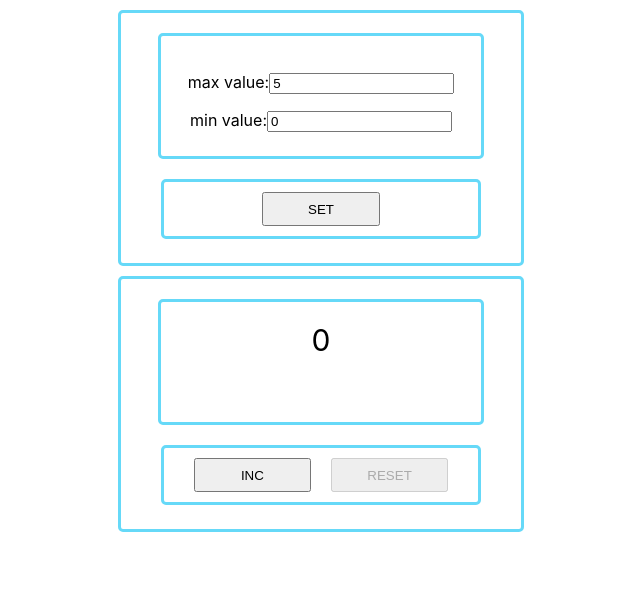
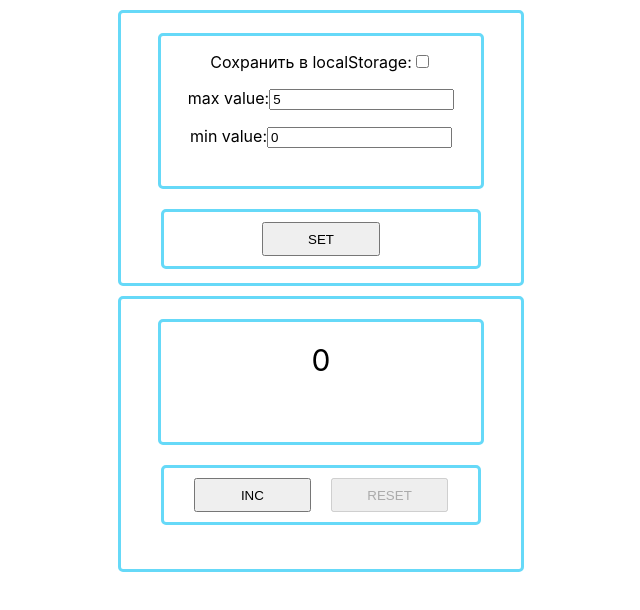
Before and after one commit to grok88/Counter, a React (Create React App) app: page / in a window 1280 px wide. Shown: the top 610 px of the page, without its empty margins (319-959 px from the left). Built offline with nearby package versions, Linux system fonts and the light colour scheme.

Commit message:
Add checkbox with localStorage

```diff
--- a/src/App.css
+++ b/src/App.css
@@ -1,6 +1,6 @@
 .counterBlock{
   width: 400px;
-  height: 250px;
+  height: 270px;
   margin: 10px auto;
   border: 3px solid #66D9F8;
   border-radius: 5px;
@@ -28,11 +28,11 @@
 .inputBlock{
   margin: 20px auto;
   width: 80%;
-  height: 100px;
+  height: 150px;
   border: 3px solid #66D9F8;
   border-radius: 5px;
   text-align: center;
-  padding-top: 20px;
+  /*padding-top: 20px;*/
 }
 
 .error{
--- a/src/App.tsx
+++ b/src/App.tsx
@@ -7,7 +7,7 @@ import {InputBlock} from "./InputBlock";
 export type InitialCountType = {
     min: number,
     max: number,
-    disabled: boolean
+    disabled: boolean,
 }
 
 function App() {
@@ -21,7 +21,11 @@ function App() {
             // Чтоб отображалась на дисплее засетанное значения с localStorage
             counter = newState.min;
             setCounter(counter);
+        }
 
+        let checked = localStorage.getItem('checked');
+        if(checked){
+            setCheck(JSON.parse(checked));
         }
 
     }, [])
@@ -43,6 +47,7 @@ function App() {
 
     const addToLocalStorage = () => {
         localStorage.setItem('state', JSON.stringify(initialCount));
+        localStorage.setItem('checked', JSON.stringify(check));
     }
 
     const incrementCounter = () => {
@@ -58,10 +63,15 @@ function App() {
         setMessage(null);
         counter = initialCount.min;
         setCounter(counter);
+        setInitialCount({...initialCount, disabled: true});
+        // initialCount.disabled = true;
 
-        // initialCount.disabled = true;
-        setInitialCount({...initialCount, disabled: true});
-        addToLocalStorage();
+        if (check){
+            addToLocalStorage();
+        } else {
+            localStorage.clear();
+        }
+
     }
     // Установка минимальное значения
     const onChangeMin = (value: number) => {
@@ -106,18 +116,27 @@ function App() {
             });
             setMessage('Enter value press Set');
         }
+    }
 
-        // setInitialCount({
-        //     ...initialCount, max: value
-        // });
+    // change checkbox and choose localStorage
+    let [check, setCheck] = useState<boolean>(false);
+
+    const changeChecked = (check:boolean) => {
+         console.log(check);
+        setCheck(check);
     }
+
     return (
         <>
             {/*Блок установки значений*/}
             <div className={'counterBlock'}>
                 <InputBlock counter={initialCount}
+                            check={check}
                             onChangeMin={onChangeMin}
-                            onChangeMax={onChangeMax} error={error}/>
+                            onChangeMax={onChangeMax}
+                            error={error}
+                            checked={changeChecked}
+                />
                 <div className={'buttonBlock'}>
                     <Button title={'SET'}
                             typeCounter={setInitialValue}
--- a/src/InputBlock.tsx
+++ b/src/InputBlock.tsx
@@ -2,17 +2,20 @@ import React, {ChangeEvent} from "react";
 
 type CounterPropsType = {
     min: number,
-    max: number
+    max: number,
+    disabled:boolean
 }
 
 type InputBlockType = {
     counter: CounterPropsType,
     onChangeMin: (value: number) => void,
     onChangeMax: (value: number) => void,
-    error:boolean
+    error: boolean,
+    checked: (check: boolean) => void,
+    check:boolean
 }
 export const InputBlock = (props: InputBlockType) => {
-    const {counter, onChangeMin, onChangeMax,error} = props;
+    const {counter, onChangeMin, onChangeMax, error, checked, check} = props;
 
     const onChangeMinValue = (e: ChangeEvent<HTMLInputElement>) => {
         onChangeMin(Number(e.currentTarget.value));
@@ -21,13 +24,24 @@ export const InputBlock = (props: InputBlockType) => {
         onChangeMax(Number(e.currentTarget.value));
     }
 
+    const onChangeChecked = (e:ChangeEvent<HTMLInputElement>) => {
+        checked(e.currentTarget.checked);
+    }
+
     return (
         <div className={'inputBlock'}>
             <p>
-                <label> max value:<input className={error ? 'error': ''} type='number' value={counter.max} onChange={onChangeMaxValue} /> </label>
+                <label> Сохранить в localStorage:<input type='checkbox'
+                                                        checked={check}
+                                                        onChange={onChangeChecked}/> </label>
             </p>
             <p>
-                <label> min value:<input  className={error ? 'error': ''} type='number' value={counter.min} onChange={onChangeMinValue}/> </label>
+                <label> max value:<input className={error ? 'error' : ''} type='number' value={counter.max}
+                                         onChange={onChangeMaxValue}/> </label>
+            </p>
+            <p>
+                <label> min value:<input className={error ? 'error' : ''} type='number' value={counter.min}
+                                         onChange={onChangeMinValue}/> </label>
             </p>
         </div>
     );
```
